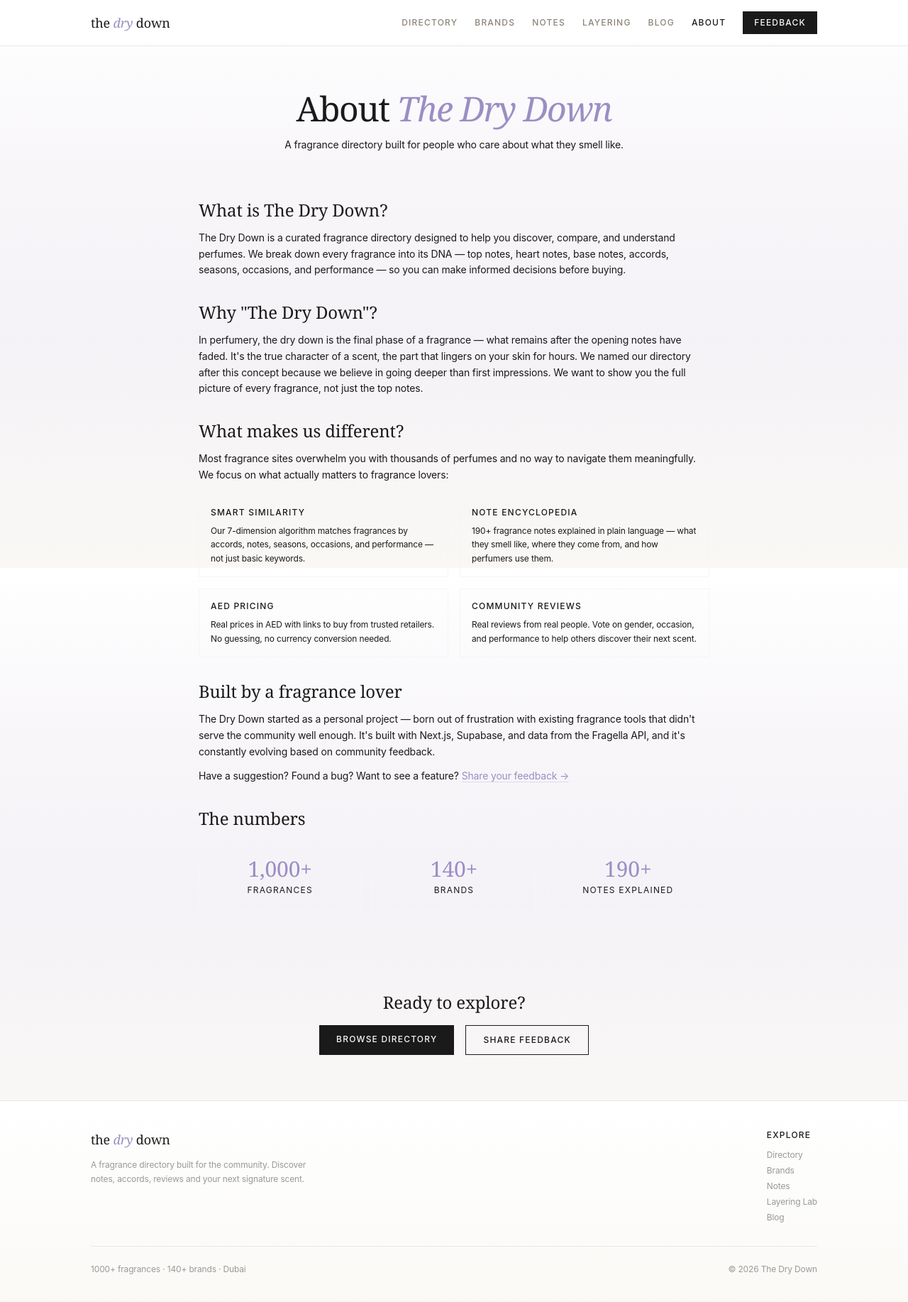
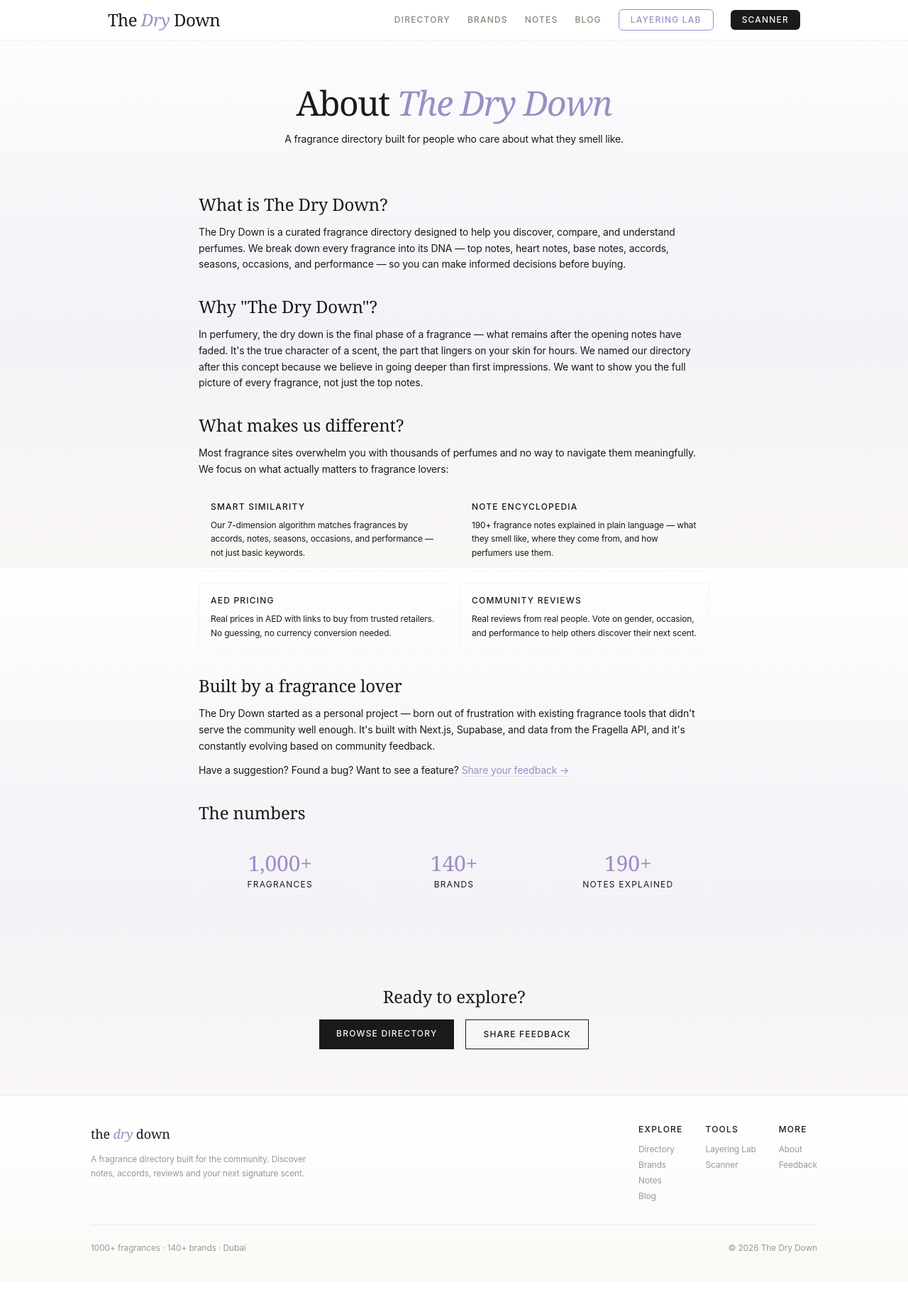
Before and after one commit to judesaqer94-lab/thedrydown, a Next.js app: page /about in a window 1280 px wide. Shown: the whole page at 71% size. After the commit the page ends 1806 px from the top, so only its background shows below. Built offline with nearby package versions, Linux system fonts and the light colour scheme.

Commit message:
Fix shared nav - add Scanner and mobile menu to all pages

```diff
--- a/app/components/shared.js
+++ b/app/components/shared.js
@@ -1,5 +1,6 @@
 'use client';
 
+import { useState, useEffect } from 'react';
 import { FAMILY_COLORS, ACCENT } from '../lib/constants';
 
 export function Stars({ value, size = 13 }) {
@@ -60,37 +61,192 @@
   );
 }
 
+/* ═══ HEADER ═══
+ * Desktop: Directory · Brands · Notes · Blog   [Layering Lab]  [Scanner]
+ * Mobile: Hamburger → full-screen slide-down menu
+ * About + Feedback live in footer only (not in primary nav)
+ */
 export function Header({ current }) {
-  return (
-    <header className="border-b border-lite px-6 py-4 sticky top-0 bg-paper z-50" style={{ backdropFilter: 'blur(12px)', background: 'rgba(255,255,255,0.92)' }}>
-      <div className="max-w-5xl mx-auto flex items-center justify-between">
-        <a href="/" className="no-underline text-inherit">
-          <span className="font-serif text-lg">the </span>
-          <span className="font-serif text-lg italic" style={{ color: ACCENT }}>dry</span>
-          <span className="font-serif text-lg"> down</span>
-        </a>
-        <nav className="flex gap-6 items-center">
-          {[
+  const [mobileOpen, setMobileOpen] = useState(false);
+
+  // Lock body scroll when menu is open
+  useEffect(() => {
+    document.body.style.overflow = mobileOpen ? 'hidden' : '';
+    return () => { document.body.style.overflow = ''; };
+  }, [mobileOpen]);
+
+  // Close on escape key
+  useEffect(() => {
+    const handler = (e) => { if (e.key === 'Escape') setMobileOpen(false); };
+    window.addEventListener('keydown', handler);
+    return () => window.removeEventListener('keydown', handler);
+  }, []);
+
+  const NAV_LINKS = [
     { label: 'Directory', href: '/' },
     { label: 'Brands', href: '/brands' },
     { label: 'Notes', href: '/notes' },
-            { label: 'Layering', href: '/layering-lab' },
     { label: 'Blog', href: '/blog' },
-            { label: 'About', href: '/about' },
-          ].map(link => (
+  ];
+
+  return (
+    <>
+      <header className="border-b sticky top-0 z-50" style={{ borderColor: '#F0F0F0', backdropFilter: 'blur(12px)', background: 'rgba(255,255,255,0.92)' }}>
+        <div className="max-w-5xl mx-auto px-6 flex items-center justify-between h-14">
+          {/* Logo */}
+          <a href="/" className="no-underline text-inherit select-none" style={{ textDecoration: 'none' }}>
+            <span className="font-serif text-2xl tracking-tight">The </span>
+            <span className="font-serif text-2xl italic" style={{ color: ACCENT }}>Dry</span>
+            <span className="font-serif text-2xl tracking-tight"> Down</span>
+          </a>
+
+          {/* Desktop nav */}
+          <div className="hidden md:flex items-center gap-6">
+            {NAV_LINKS.map(link => (
               <a key={link.label} href={link.href}
-              className="text-xs uppercase tracking-widest font-medium transition-colors no-underline"
-              style={{ color: current === link.label.toLowerCase() ? '#1A1A1A' : '#8C8378' }}>
+                className="text-xs uppercase tracking-widest font-medium transition-colors"
+                style={{
+                  color: current === link.label.toLowerCase() ? '#1A1A1A' : '#8C8378',
+                  textDecoration: 'none',
+                }}>
                 {link.label}
               </a>
             ))}
-          <a href="/feedback" className="text-xs uppercase tracking-widest font-medium bg-ink text-paper px-4 py-2 hover:opacity-80 transition-opacity no-underline" style={{textDecoration:'none', color:'#FAF8F5'}}>Feedback</a>
-        </nav>
+            {/* Layering Lab — accent outlined button */}
+            <a href="/layering-lab"
+              className="text-xs uppercase tracking-widest font-medium transition-all"
+              style={{
+                color: current === 'layering' ? '#1A1A1A' : ACCENT,
+                border: `1.5px solid ${ACCENT}`,
+                padding: '6px 16px',
+                borderRadius: '6px',
+                textDecoration: 'none',
+                background: current === 'layering' ? ACCENT + '12' : 'transparent',
+              }}>
+              Layering Lab
+            </a>
+            {/* Scanner — solid dark button */}
+            <a href="/scanner"
+              className="text-xs uppercase tracking-widest font-medium transition-opacity hover:opacity-80"
+              style={{
+                background: '#1A1A1A',
+                color: '#FAF8F5',
+                padding: '6px 16px',
+                borderRadius: '6px',
+                textDecoration: 'none',
+              }}>
+              Scanner
+            </a>
+          </div>
+
+          {/* Mobile hamburger button */}
+          <button
+            onClick={() => setMobileOpen(!mobileOpen)}
+            className="md:hidden flex flex-col justify-center items-center w-8 h-8"
+            style={{ gap: '5px' }}
+            aria-label="Toggle menu"
+          >
+            <span className="block h-px transition-all" style={{
+              width: '20px',
+              background: '#1A1A1A',
+              transform: mobileOpen ? 'rotate(45deg) translate(2px, 2px)' : 'none',
+              transitionDuration: '0.3s',
+            }} />
+            <span className="block h-px transition-all" style={{
+              width: '20px',
+              background: '#1A1A1A',
+              opacity: mobileOpen ? 0 : 1,
+              transitionDuration: '0.3s',
+            }} />
+            <span className="block h-px transition-all" style={{
+              width: '20px',
+              background: '#1A1A1A',
+              transform: mobileOpen ? 'rotate(-45deg) translate(2px, -2px)' : 'none',
+              transitionDuration: '0.3s',
+            }} />
+          </button>
         </div>
       </header>
+
+      {/* ═══ MOBILE MENU ═══ */}
+      {mobileOpen && (
+        <div className="fixed inset-0 z-40 md:hidden" style={{ top: '57px' }}>
+          {/* Backdrop */}
+          <div className="absolute inset-0" style={{ background: 'rgba(0,0,0,0.15)' }}
+            onClick={() => setMobileOpen(false)} />
+
+          {/* Panel */}
+          <div className="relative" style={{
+            background: '#FFFFFF',
+            borderBottom: '1px solid #E8E8E8',
+            boxShadow: '0 12px 40px rgba(0,0,0,0.06)',
+            animation: 'mobileMenuIn 0.25s cubic-bezier(0.22,1,0.36,1) both',
+          }}>
+            <div className="px-6 py-6">
+              {/* Browse links */}
+              <div className="text-xs uppercase tracking-widest font-medium mb-3" style={{ color: '#D8D0C8' }}>Explore</div>
+              {NAV_LINKS.map(link => (
+                <a key={link.label} href={link.href}
+                  className="block py-3.5 text-sm font-medium transition-colors"
+                  style={{
+                    color: current === link.label.toLowerCase() ? '#1A1A1A' : '#8C8378',
+                    borderBottom: '1px solid #F5F5F5',
+                    textDecoration: 'none',
+                  }}>
+                  {link.label}
+                </a>
+              ))}
+              <a href="/about" className="block py-3.5 text-sm font-medium transition-colors"
+                style={{ color: current === 'about' ? '#1A1A1A' : '#8C8378', borderBottom: '1px solid #F5F5F5', textDecoration: 'none' }}>
+                About
+              </a>
+              <a href="/feedback" className="block py-3.5 text-sm font-medium transition-colors"
+                style={{ color: '#8C8378', borderBottom: '1px solid #F5F5F5', textDecoration: 'none' }}>
+                Feedback
+              </a>
+
+              {/* CTA buttons — side by side on mobile */}
+              <div className="flex gap-3 pt-6">
+                <a href="/layering-lab"
+                  className="flex-1 text-center text-xs uppercase tracking-widest font-medium py-3 transition-all"
+                  style={{
+                    color: ACCENT,
+                    border: `1.5px solid ${ACCENT}`,
+                    borderRadius: '6px',
+                    textDecoration: 'none',
+                  }}>
+                  Layering Lab
+                </a>
+                <a href="/scanner"
+                  className="flex-1 text-center text-xs uppercase tracking-widest font-medium py-3 transition-opacity"
+                  style={{
+                    background: '#1A1A1A',
+                    color: '#FAF8F5',
+                    borderRadius: '6px',
+                    textDecoration: 'none',
+                  }}>
+                  Scanner
+                </a>
+              </div>
+            </div>
+          </div>
+        </div>
+      )}
+
+      <style jsx global>{`
+        @keyframes mobileMenuIn {
+          from { opacity: 0; transform: translateY(-8px); }
+          to { opacity: 1; transform: translateY(0); }
+        }
+      `}</style>
+    </>
   );
 }
 
+/* ═══ FOOTER ═══
+ * Three columns: Explore (Directory, Brands, Notes, Blog),
+ * Tools (Layering Lab, Scanner), More (About, Feedback)
+ */
 export function Footer({ perfumeCount, brandCount }) {
   return (
     <footer className="border-t border-lite px-6 py-10">
@@ -108,11 +264,24 @@
             <div>
               <div className="text-xs uppercase tracking-widest font-medium text-ink mb-3">Explore</div>
               <div className="flex flex-col gap-1.5">
-                <a href="/" className="text-xs text-mid hover:text-ink transition-colors no-underline">Directory</a>
-                <a href="/brands" className="text-xs text-mid hover:text-ink transition-colors no-underline">Brands</a>
-                <a href="/notes" className="text-xs text-mid hover:text-ink transition-colors no-underline">Notes</a>
-                <a href="/layering-lab" className="text-xs text-mid hover:text-ink transition-colors no-underline">Layering Lab</a>
-                <a href="/blog" className="text-xs text-mid hover:text-ink transition-colors no-underline">Blog</a>
+                <a href="/" className="text-xs text-mid hover:text-ink transition-colors" style={{textDecoration:'none'}}>Directory</a>
+                <a href="/brands" className="text-xs text-mid hover:text-ink transition-colors" style={{textDecoration:'none'}}>Brands</a>
+                <a href="/notes" className="text-xs text-mid hover:text-ink transition-colors" style={{textDecoration:'none'}}>Notes</a>
+                <a href="/blog" className="text-xs text-mid hover:text-ink transition-colors" style={{textDecoration:'none'}}>Blog</a>
+              </div>
+            </div>
+            <div>
+              <div className="text-xs uppercase tracking-widest font-medium text-ink mb-3">Tools</div>
+              <div className="flex flex-col gap-1.5">
+                <a href="/layering-lab" className="text-xs text-mid hover:text-ink transition-colors" style={{textDecoration:'none'}}>Layering Lab</a>
+                <a href="/scanner" className="text-xs text-mid hover:text-ink transition-colors" style={{textDecoration:'none'}}>Scanner</a>
+              </div>
+            </div>
+            <div>
+              <div className="text-xs uppercase tracking-widest font-medium text-ink mb-3">More</div>
+              <div className="flex flex-col gap-1.5">
+                <a href="/about" className="text-xs text-mid hover:text-ink transition-colors" style={{textDecoration:'none'}}>About</a>
+                <a href="/feedback" className="text-xs text-mid hover:text-ink transition-colors" style={{textDecoration:'none'}}>Feedback</a>
               </div>
             </div>
           </div>
```
Lines whose indentation alone changed are shown as unchanged.
